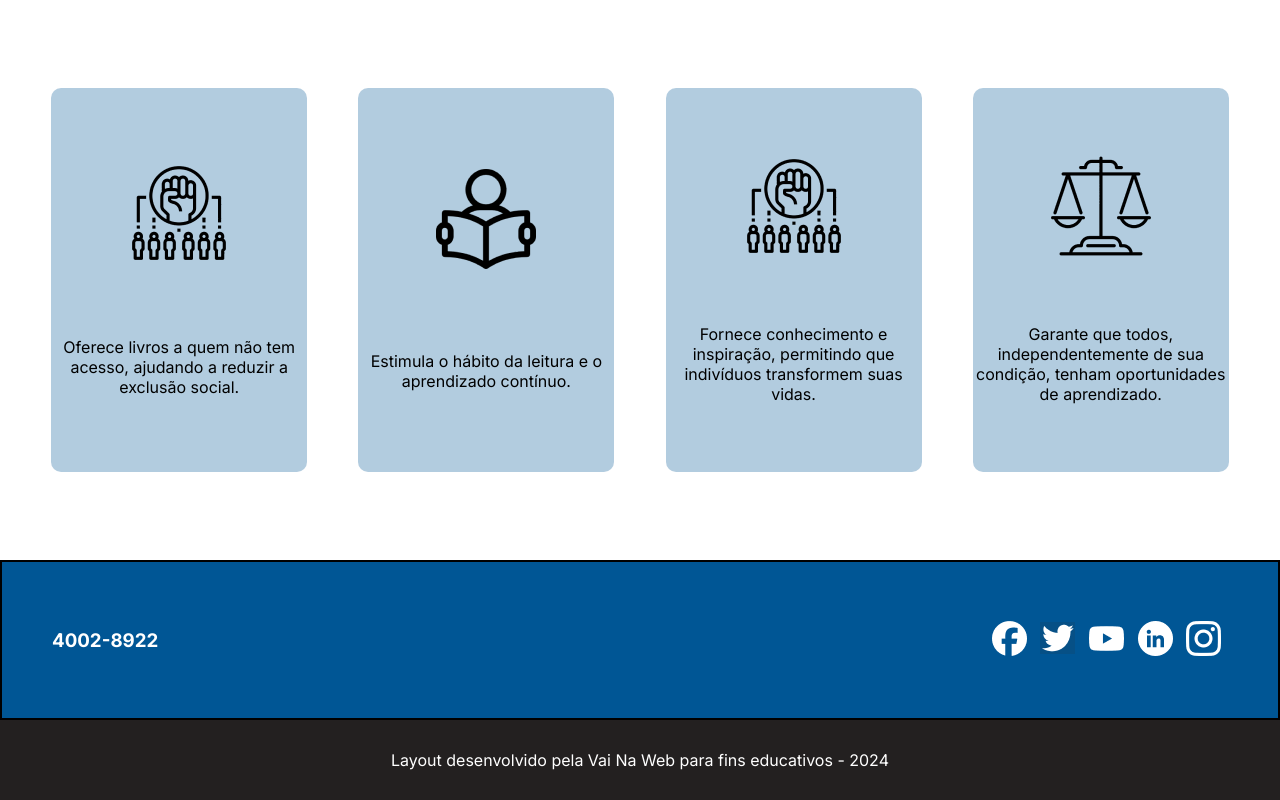
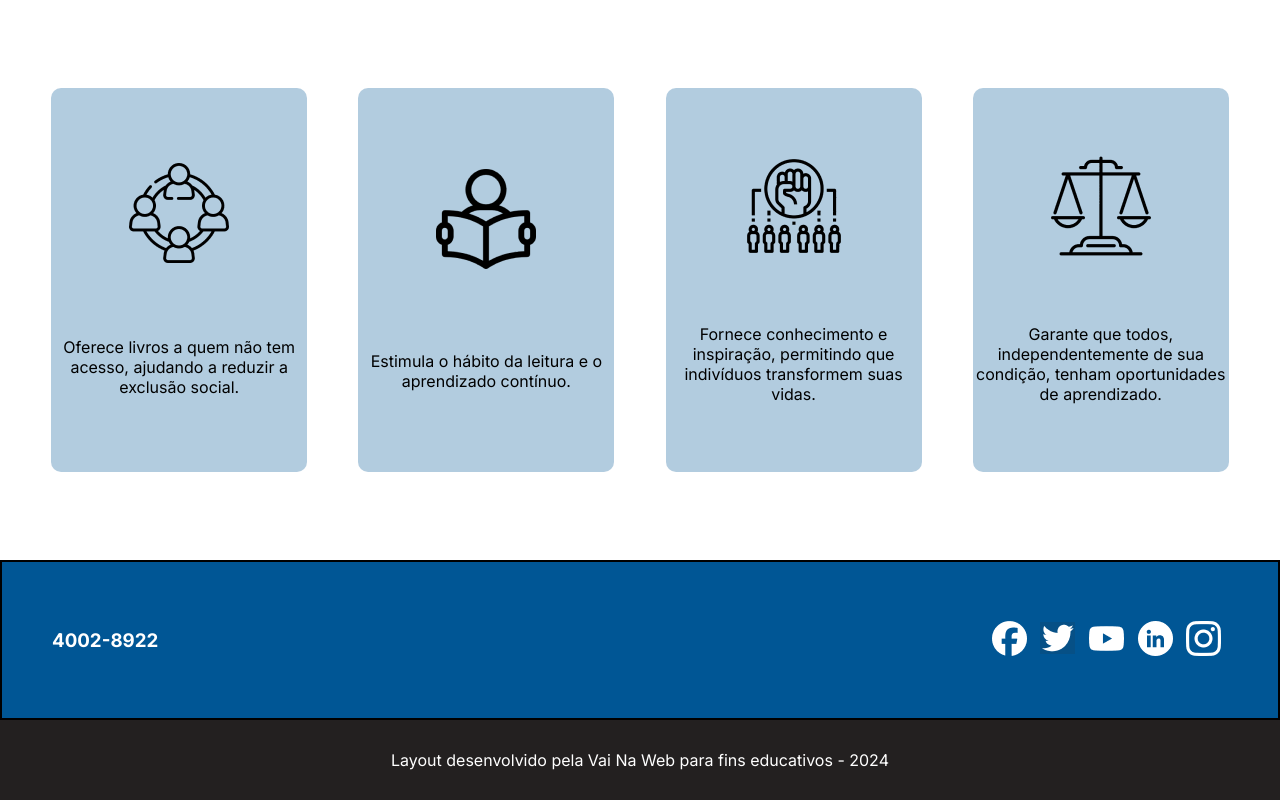
Before and after one commit to joaosaboya/Desafio-Final, a React (Vite) app: page / in a window 1280 px wide. Shown: the part 884-1684 px from the top of the page. Built offline with nearby package versions, Linux system fonts and the light colour scheme.

Commit message:
Correção Segundo commit

```diff
--- a/src/Pages/Inicio/inicio.jsx
+++ b/src/Pages/Inicio/inicio.jsx
@@ -17,7 +17,7 @@ export default function Inicio(){
                 </div>
                 <section className={S.boxCard}>
                     <article>
-                        <img src={grupo} alt="" />
+                        <img src={comunidade} alt="" />
                         <p> Oferece livros a quem não tem acesso, ajudando a reduzir a exclusão social.</p>
                     </article>
                     <article>
```
